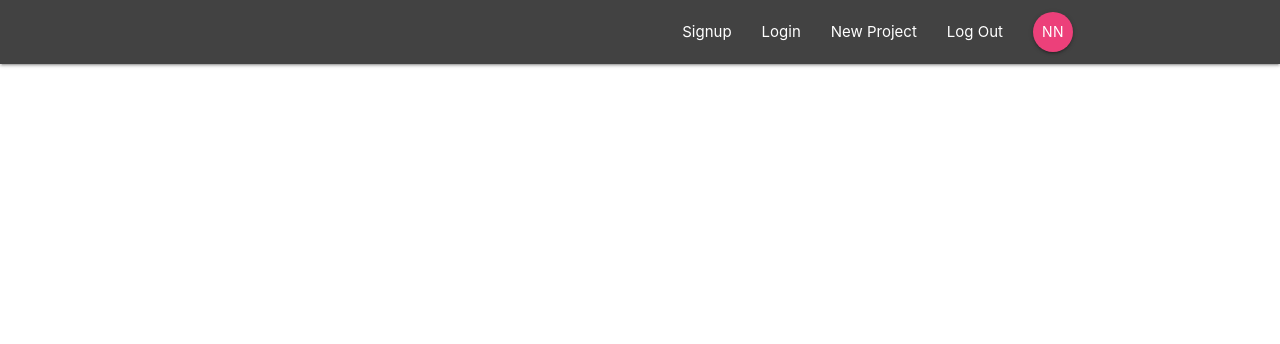
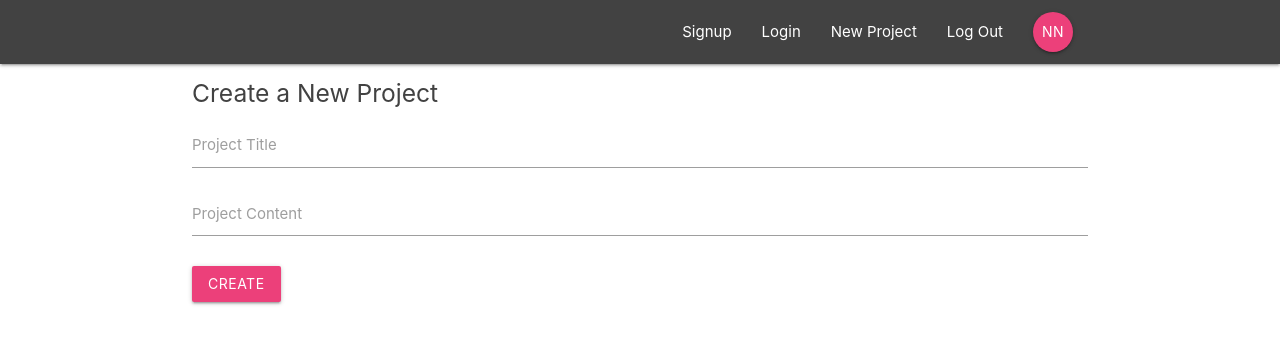
Before and after one commit to sourabhgrover/project-management, a React (Create React App) app: page /create in a window 1280 px wide. Shown: the top 344 px of the page. Built offline with nearby package versions, Linux system fonts and the light colour scheme.

Commit message:
Added Create Project Component

```diff
--- a/src/App.js
+++ b/src/App.js
@@ -5,6 +5,7 @@ import Navbar from "./components/layout/Navbar";
 import Dashboard from "./components/dashboard/Dashboard";
 import SignIn from "./components/auth/SignIn";
 import SignUp from "./components/auth/SignUp";
+import CreateProject from "./components/projects/CreateProject";
 
 class App extends Component {
     render() {
@@ -17,6 +18,7 @@ class App extends Component {
                     <Route path="/" exact component={Dashboard} />
                     <Route path="/signin" component={SignIn} />
                     <Route path="/signup" component={SignUp} />
+                    <Route path="/create" component={CreateProject} />
                 </Switch>
             </BrowserRouter >
 
--- /dev/null
+++ b/src/components/projects/CreateProject.js
@@ -0,0 +1,24 @@
+import React from "react";
+
+const CreateProject = () => {
+    return (
+        <div className="container">
+            <form className="white" >
+                <h5 className="grey-text text-darken-3">Create a New Project</h5>
+                <div className="input-field">
+                    <input type="text" id='title' />
+                    <label htmlFor="title">Project Title</label>
+                </div>
+                <div className="input-field">
+                    <textarea id="content" className="materialize-textarea" ></textarea>
+                    <label htmlFor="content">Project Content</label>
+                </div>
+                <div className="input-field">
+                    <button className="btn pink lighten-1">Create</button>
+                </div>
+            </form>
+        </div>
+    );
+}
+
+export default CreateProject;
```
